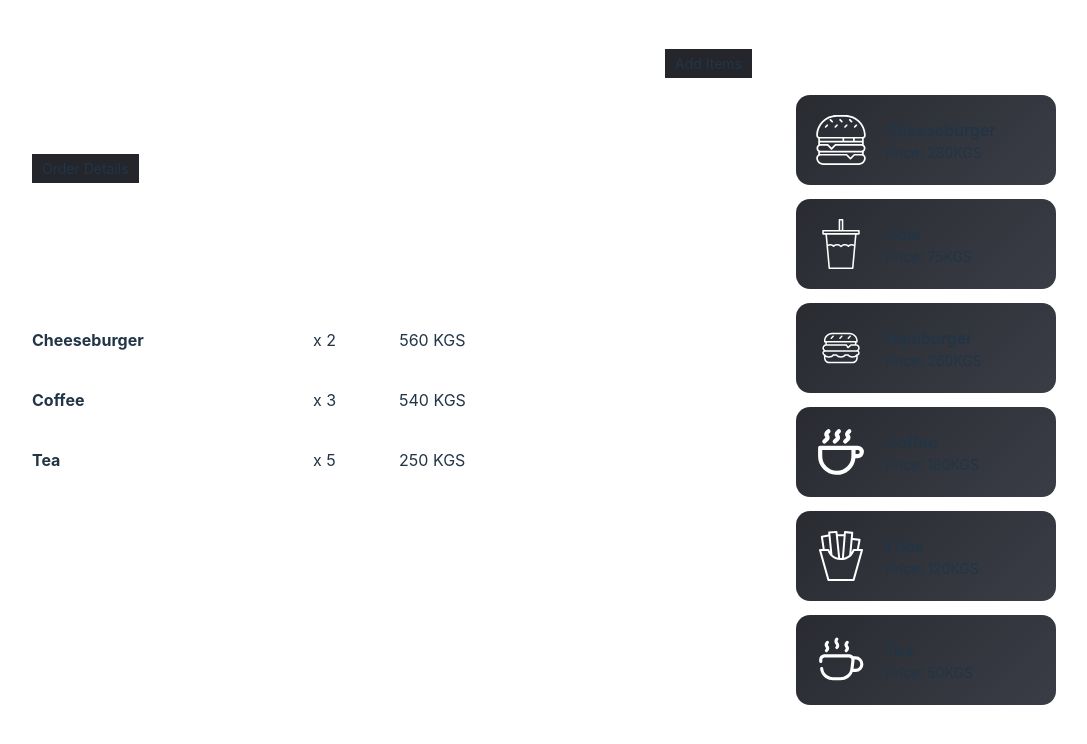
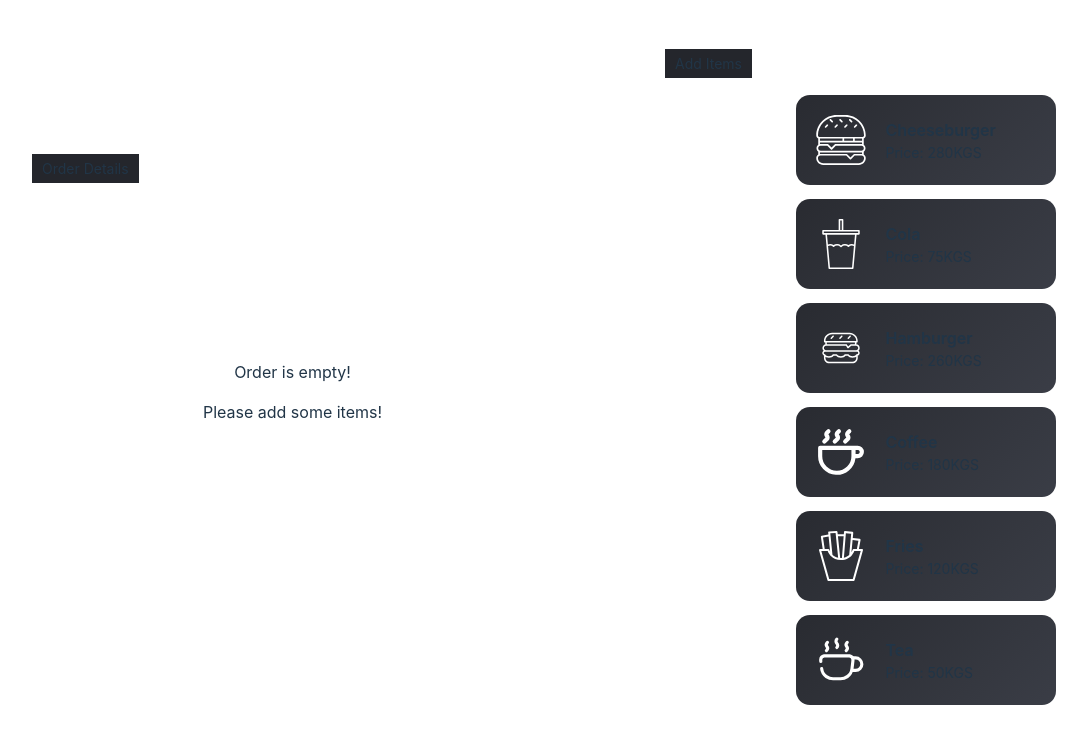
Before and after one commit to nenahui/controlWork-7, a React (Vite) app: page / in a window 1280 px wide. Shown: the top 744 px of the page, without its empty margins (31-1118 px from the left). Built offline with nearby package versions, Linux system fonts and the light colour scheme.

Commit message:
Реализовал логику добавления, удаление и вывод общего счета.

```diff
--- a/src/App.css
+++ b/src/App.css
@@ -8,3 +8,9 @@
     align-items: center;
     gap: 50px;
 }
+
+.total-price {
+    position: absolute;
+    bottom: -10px;
+    left: 10px;
+}
--- a/src/App.tsx
+++ b/src/App.tsx
@@ -14,16 +14,44 @@ interface IOrders {
 
 const App = () => {
 	const [orders, setOrders] = useState<IOrders[]>([
-		{ name: 'Cheeseburger', count: 2, price: 280, id: nanoid() },
+		{ name: 'Cheeseburger', count: 0, price: 280, id: nanoid() },
 		{ name: 'Cola', count: 0, price: 75, id: nanoid() },
 		{ name: 'Hamburger', count: 0, price: 260, id: nanoid() },
-		{ name: 'Coffee', count: 3, price: 180, id: nanoid() },
+		{ name: 'Coffee', count: 0, price: 180, id: nanoid() },
 		{ name: 'Fries', count: 0, price: 120, id: nanoid() },
-		{ name: 'Tea', count: 5, price: 50, id: nanoid() },
+		{ name: 'Tea', count: 0, price: 50, id: nanoid() },
 	]);
 
+	const addItems = (id: string) => {
+		setOrders((prevState) =>
+			prevState.map((item) =>
+				item.id === id ? { ...item, count: item.count + 1 } : item,
+			),
+		);
+	};
+
+	const deleteItems = (id: string) => {
+		setOrders((prevState) =>
+			prevState.map((item) =>
+				item.id === id
+					? { ...item, count: item.count > 0 ? item.count - 1 : 0 }
+					: item,
+			),
+		);
+	};
+
+	const totalPrice = orders.reduce(
+		(acc, num) => acc + num.count * num.price,
+		0,
+	);
+
 	const itemList = orders.map((item) => (
-		<Item key={item.id} itemName={item.name} price={item.price} />
+		<Item
+			key={item.id}
+			itemName={item.name}
+			price={item.price}
+			onClick={() => addItems(item.id)}
+		/>
 	));
 
 	const orderList = orders.map((item) =>
@@ -33,13 +61,28 @@ const App = () => {
 				itemName={item.name}
 				count={item.count}
 				price={item.price * item.count}
+				onClick={() => deleteItems(item.id)}
 			/>
 		) : null,
 	);
 
+	const filteredOrders = orders.filter((item) => item.count > 0);
+	const orderCount = filteredOrders.length > 0;
+
 	return (
 		<>
-			<Container name={'order details'}>{orderList}</Container>
+			<Container name={'order details'}>
+				{orderCount ? (
+					<>
+						{orderList}
+						<p className={'total-price'}>Total price: {totalPrice} KGS</p>
+					</>
+				) : (
+					<div>
+						Order is empty! <p>Please add some items!</p>
+					</div>
+				)}
+			</Container>
 			<Container name={'add items'}>
 				<div className={'items-block'}>{itemList}</div>
 			</Container>
```
Lines whose indentation alone changed are shown as unchanged.
